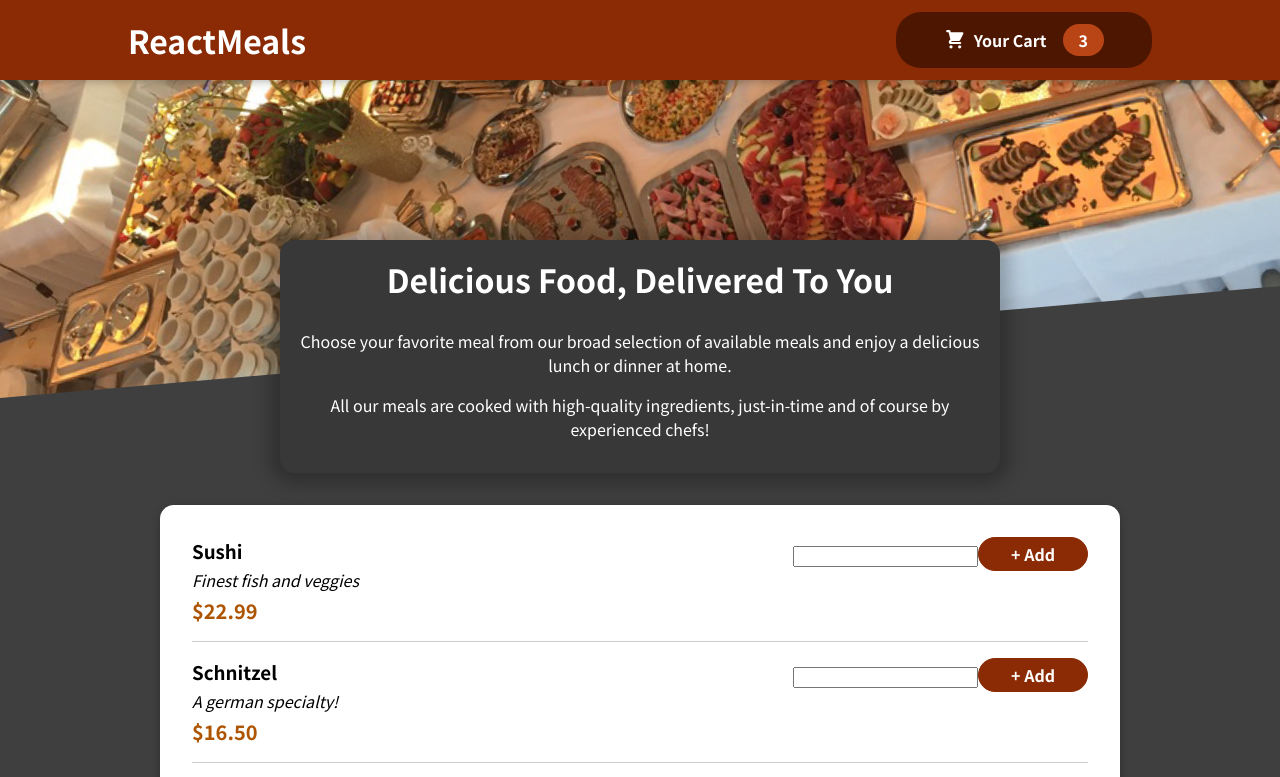
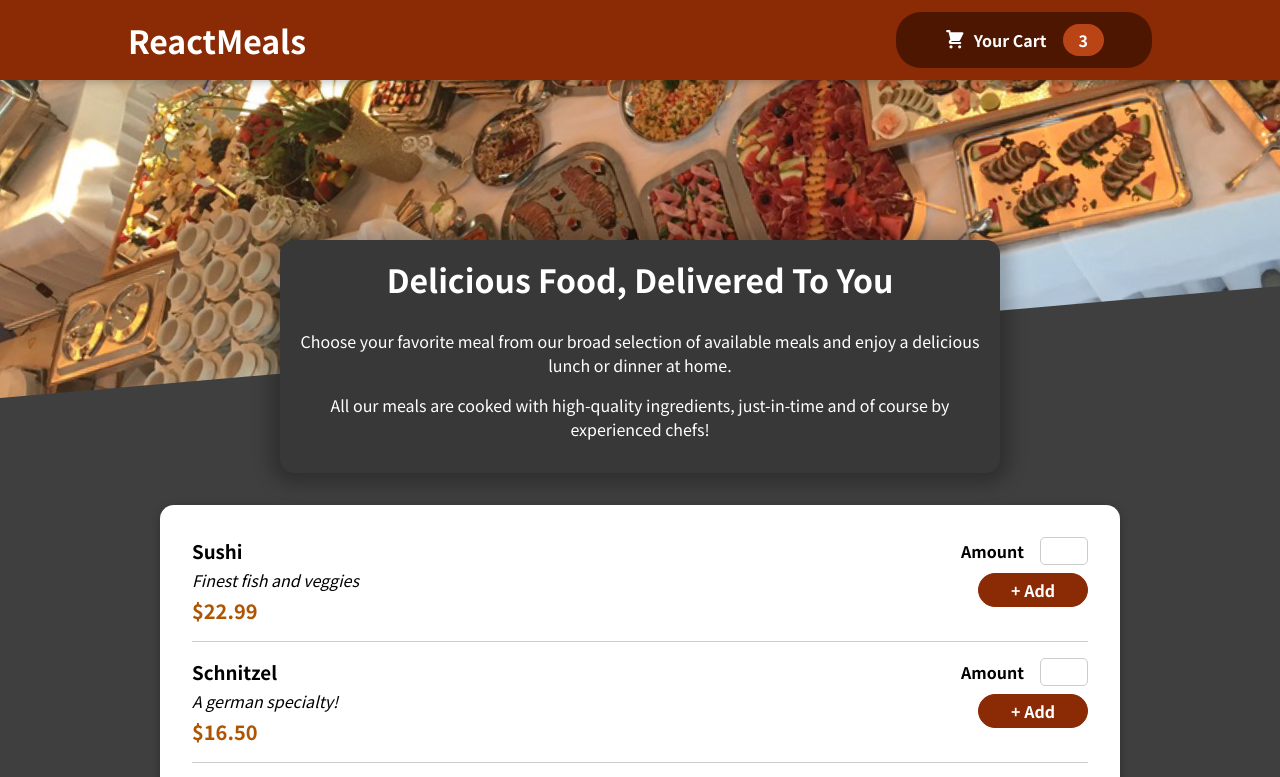
Before and after one commit to eiloncohen/Food-App, a React (Create React App) app: page / in a window 1280 px wide. Shown: the top 777 px of the page. Built offline with nearby package versions, Linux system fonts and the light colour scheme.

Commit message:
add input component

```diff
--- a/src/components/Meals/MealItemForm.js
+++ b/src/components/Meals/MealItemForm.js
@@ -1,8 +1,16 @@
 import styles from './MealItemForm.module.css'
+import Input from '../UI/Input'
 
 const MealItemForm = props => {
 return <form className={styles.form}>
-    <input/>
+    <Input label="Amount" input={{
+        id: 'amount',
+        type: 'number',
+        min: '1',
+        max: '5',
+        step: '1',
+        defultValue: '1'
+    }}/>
     <button>+ Add</button>
 </form>
 }
--- a/src/components/UI/Input.js
+++ b/src/components/UI/Input.js
@@ -2,10 +2,12 @@ import styles from './Input.module.css'
 
 
 const Input = props => {
-    return <div className={styles.input}>
+    return(
+    <div className={styles.input}>
         <label htmlFor={props.input.id}>{props.label}</label>
-        <input id={props.input.id} {...props.input}/>
+        <input {...props.input}/>
     </div>
+    )
 }
 
 export default Input
```
